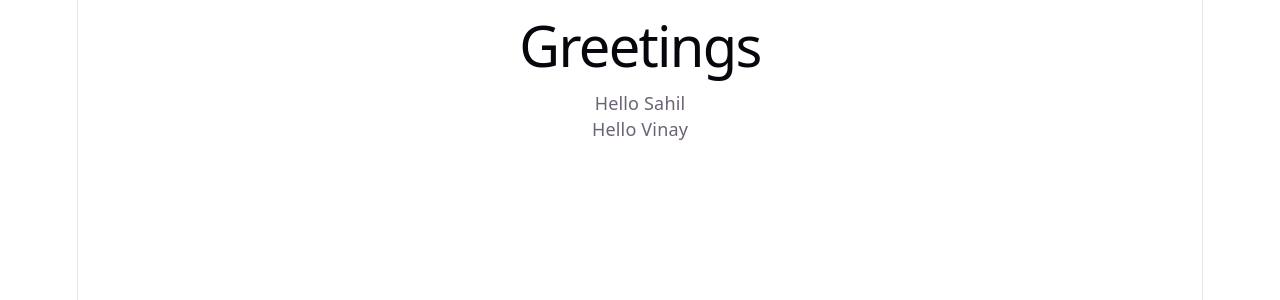
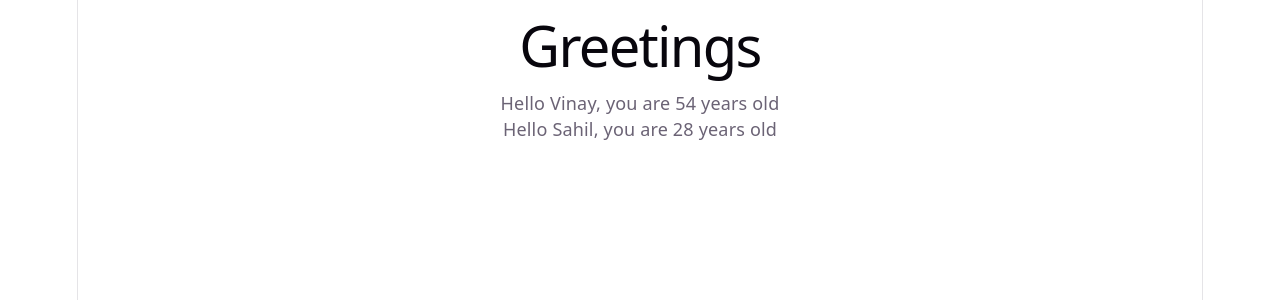
Before and after one commit to parasharvinay00/fullstackopen, a React (Vite) app in the folder part1/courseinfo/: page / in a window 1280 px wide. Shown: the top 300 px of the page. Built offline with nearby package versions, Linux system fonts and the light colour scheme.

Commit message:
fix: update Hello component to display age alongside name

```diff
--- a/part1/courseinfo/src/App.jsx
+++ b/part1/courseinfo/src/App.jsx
@@ -1,20 +1,31 @@
 import './App.css'
 
+
+
 const Hello = (props) => {
+
+  console.log(props)
   return (
     <div>
+      <p>
 
-      <p>Hello {props.name}</p>
+        Hello {props.name}, you are {props.age} years old
+      </p>
     </div>
   )
 }
+
 const App = () => {
+
+  const name = 'Sahil'
+  const age = 28
+
   return (
     <div>
       <h1>Greetings</h1>
 
-      <Hello name='Sahil' />
-      <Hello name='Vinay' />
+      <Hello name='Vinay' age={26 + 28} />
+      <Hello name={name} age={age} />
     </div>
   )
 }
```
